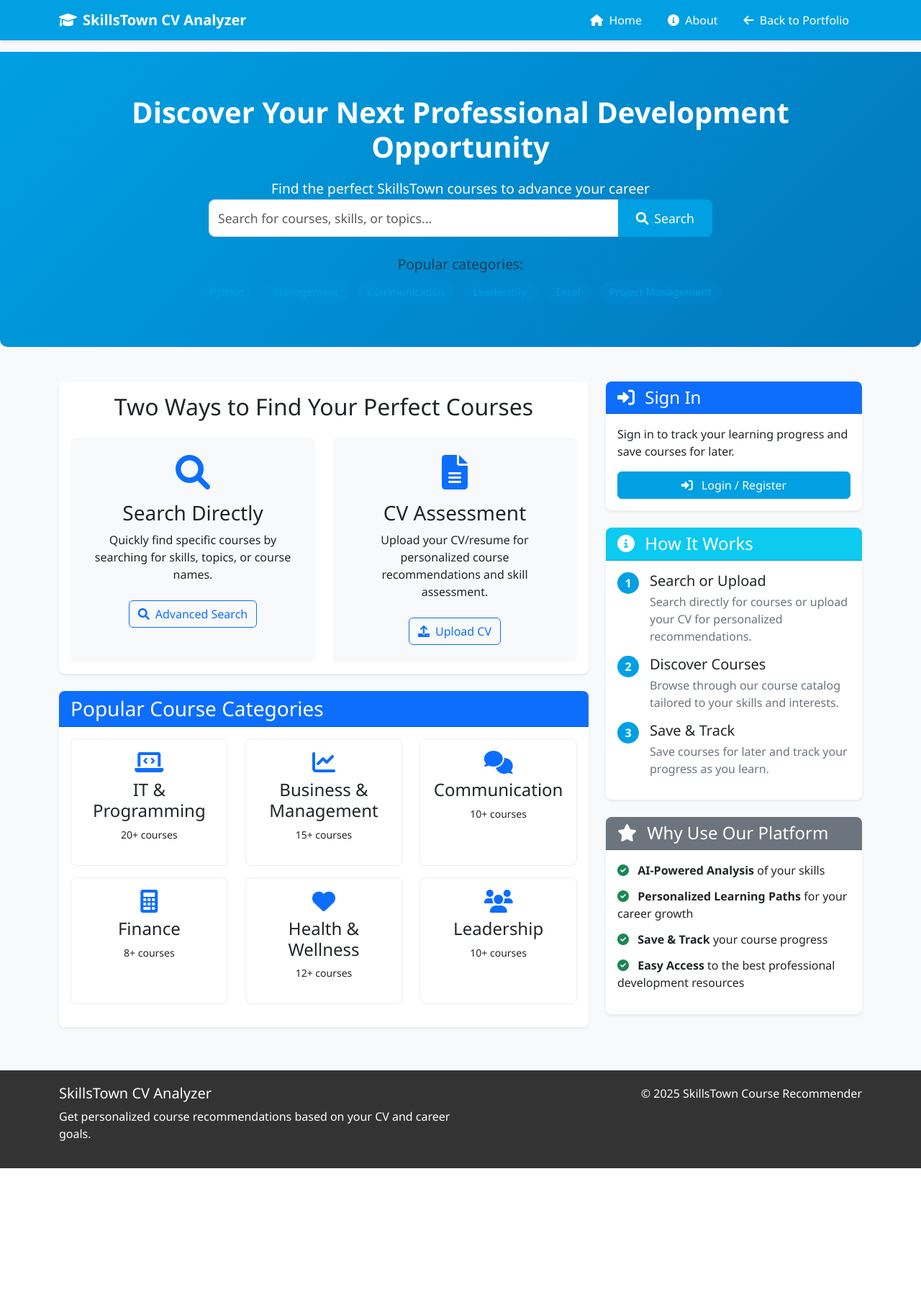
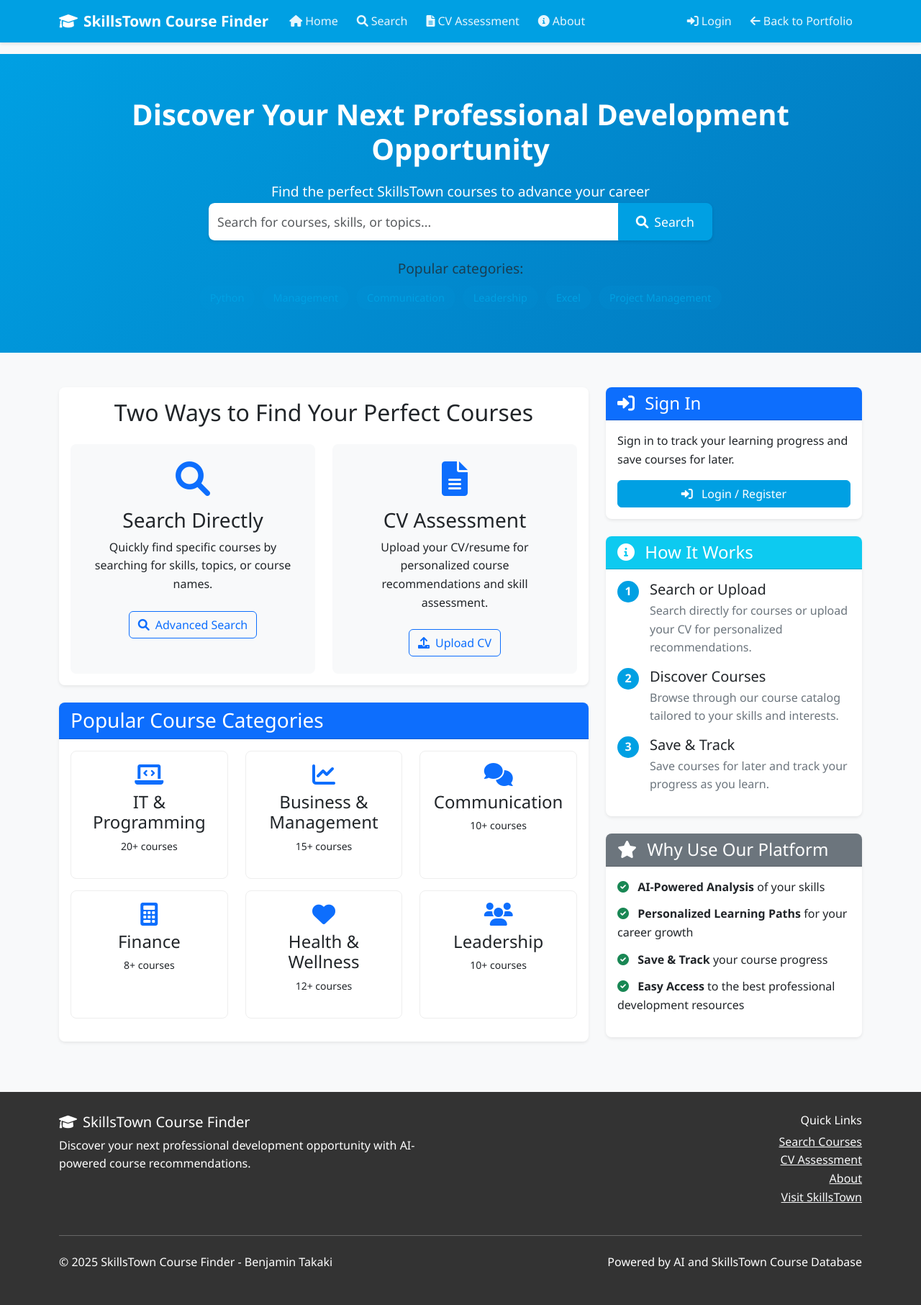
Before and after one commit to BenjaminLTakaki/AnimeWatchList, a Flask app: page / in a window 1280 px wide. Shown: the whole page at 72% size. Before the commit the page ends 1623 px from the top, so only its background shows below. Run offline with Flask 3, Linux system fonts and the light colour scheme.

Commit message:
Update base template for SkillsTown Course Finder: enhance navigation, improve styling, and update footer content

```diff
--- a/projects/skillstown/templates/base.html
+++ b/projects/skillstown/templates/base.html
@@ -3,7 +3,7 @@
 <head>
     <meta charset="UTF-8">
     <meta name="viewport" content="width=device-width, initial-scale=1.0">
-    <title>{% block title %}SkillsTown Course Recommender{% endblock %}</title>
+    <title>{% block title %}SkillsTown Course Finder{% endblock %}</title>
 
     <!-- Bootstrap CSS -->
     <link href="https://cdn.jsdelivr.net/npm/bootstrap@5.3.0-alpha1/dist/css/bootstrap.min.css" rel="stylesheet">
@@ -24,6 +24,7 @@
             font-family: 'Segoe UI', Tahoma, Geneva, Verdana, sans-serif;
             background-color: #f8f9fa;
             color: #333;
+            line-height: 1.6;
         }
 
         .navbar {
@@ -34,11 +35,23 @@
         .navbar-brand {
             font-weight: bold;
             color: white !important;
+            font-size: 1.3rem;
         }
 
         .nav-link {
+            color: rgba(255, 255, 255, 0.9) !important;
+            margin: 0 5px;
+            font-weight: 500;
+            transition: color 0.3s;
+        }
+
+        .nav-link:hover {
             color: white !important;
-            margin: 0 10px;
+        }
+
+        .nav-link.active {
+            color: white !important;
+            font-weight: 600;
         }
 
         .hero-section {
@@ -46,7 +59,6 @@
             color: white;
             padding: 60px 0;
             margin-bottom: 30px;
-            border-radius: 0 0 10px 10px;
         }
 
         .hero-section h1 {
@@ -64,13 +76,14 @@
         .card {
             border: none;
             box-shadow: 0 4px 6px rgba(0, 0, 0, 0.1);
-            transition: transform 0.3s;
+            transition: transform 0.3s, box-shadow 0.3s;
             margin-bottom: 20px;
             border-radius: 8px;
         }
 
         .card:hover {
             transform: translateY(-5px);
+            box-shadow: 0 8px 15px rgba(0, 0, 0, 0.15);
         }
 
         .card-header {
@@ -83,6 +96,7 @@
         .btn-primary {
             background-color: var(--skillstown-blue);
             border-color: var(--skillstown-blue);
+            font-weight: 500;
         }
 
         .btn-primary:hover {
@@ -98,63 +112,76 @@
         .footer {
             background-color: #333;
             color: white;
-            padding: 20px 0;
-            margin-top: 40px;
-        }
-
-        .upload-area {
-            border: 2px dashed var(--skillstown-blue);
-            border-radius: 10px;
-            padding: 40px 20px;
-            text-align: center;
-            background-color: white;
-            cursor: pointer;
-            transition: background-color 0.3s;
-        }
-
-        .upload-area:hover {
-            background-color: var(--light-blue);
-        }
-
-        .upload-icon {
-            font-size: 4rem;
-            color: var(--skillstown-blue);
-            margin-bottom: 15px;
-        }
-
-        .skills-badge {
-            background-color: var(--light-blue);
-            color: var(--dark-blue);
-            border: 1px solid var(--skillstown-blue);
-            border-radius: 20px;
-            padding: 5px 12px;
-            margin: 5px;
-            display: inline-block;
-            font-size: 0.9rem;
-        }
-
-        .matching-skill {
-            background-color: #e8f5e9;
-            color: #2e7d32;
-            border: 1px solid #81c784;
-        }
-
-        .course-card {
-            border-left: 4px solid var(--skillstown-blue);
-        }
-
-        .category-badge {
-            background-color: var(--dark-blue);
-            color: white;
-            padding: 3px 10px;
-            border-radius: 12px;
-            font-size: 0.8rem;
-            display: inline-block;
-            margin-bottom: 10px;
+            padding: 30px 0;
+            margin-top: 50px;
         }
 
         .alert {
             border-radius: 8px;
+        }
+
+        .badge {
+            font-size: 0.75rem;
+        }
+
+        .input-group {
+            box-shadow: 0 2px 4px rgba(0, 0, 0, 0.1);
+            border-radius: 8px;
+            overflow: hidden;
+        }
+
+        .form-control {
+            border: none;
+            box-shadow: none;
+        }
+
+        .form-control:focus {
+            border-color: var(--skillstown-blue);
+            box-shadow: 0 0 0 0.2rem rgba(0, 160, 227, 0.25);
+        }
+
+        .notification-badge {
+            position: absolute;
+            top: -5px;
+            right: -5px;
+            background-color: #dc3545;
+            color: white;
+            border-radius: 50%;
+            width: 20px;
+            height: 20px;
+            font-size: 0.75rem;
+            display: flex;
+            align-items: center;
+            justify-content: center;
+        }
+
+        .user-menu {
+            position: relative;
+        }
+
+        .user-avatar {
+            width: 32px;
+            height: 32px;
+            border-radius: 50%;
+            background-color: rgba(255, 255, 255, 0.2);
+            display: flex;
+            align-items: center;
+            justify-content: center;
+            margin-right: 8px;
+        }
+
+        @media (max-width: 768px) {
+            .hero-section h1 {
+                font-size: 2rem;
+            }
+
+            .hero-section p {
+                font-size: 1rem;
+            }
+
+            .navbar-nav {
+                text-align: center;
+            }
         }
     </style>
 
@@ -165,21 +192,72 @@
     <nav class="navbar navbar-expand-lg navbar-dark">
         <div class="container">
             <a class="navbar-brand" href="{{ get_url_for('index') }}">
-                <i class="fas fa-graduation-cap me-2"></i>SkillsTown CV Analyzer
+                <i class="fas fa-graduation-cap me-2"></i>SkillsTown Course Finder
             </a>
             <button class="navbar-toggler" type="button" data-bs-toggle="collapse" data-bs-target="#navbarNav">
                 <span class="navbar-toggler-icon"></span>
             </button>
             <div class="collapse navbar-collapse" id="navbarNav">
-                <ul class="navbar-nav ms-auto">
+                <ul class="navbar-nav me-auto">
                     <li class="nav-item">
-                        <a class="nav-link" href="{{ get_url_for('index') }}"><i class="fas fa-home me-1"></i> Home</a>
+                        <a class="nav-link" href="{{ get_url_for('index') }}">
+                            <i class="fas fa-home me-1"></i>Home
+                        </a>
                     </li>
                     <li class="nav-item">
-                        <a class="nav-link" href="{{ get_url_for('about') }}"><i class="fas fa-info-circle me-1"></i> About</a>
+                        <a class="nav-link" href="{{ get_url_for('search') }}">
+                            <i class="fas fa-search me-1"></i>Search
+                        </a>
                     </li>
                     <li class="nav-item">
-                        <a class="nav-link" href="/"><i class="fas fa-arrow-left me-1"></i> Back to Portfolio</a>
+                        <a class="nav-link" href="{{ get_url_for('assessment') }}">
+                            <i class="fas fa-file-alt me-1"></i>CV Assessment
+                        </a>
+                    </li>
+                    <li class="nav-item">
+                        <a class="nav-link" href="{{ get_url_for('about') }}">
+                            <i class="fas fa-info-circle me-1"></i>About
+                        </a>
+                    </li>
+                </ul>
+                <ul class="navbar-nav">
+                    {% if current_user.is_authenticated %}
+                        <li class="nav-item dropdown user-menu">
+                            <a class="nav-link dropdown-toggle d-flex align-items-center" href="#" role="button" data-bs-toggle="dropdown" aria-expanded="false">
+                                <div class="user-avatar">
+                                    <i class="fas fa-user"></i>
+                                </div>
+                                {{ current_user.username }}
+                            </a>
+                            <ul class="dropdown-menu dropdown-menu-end">
+                                <li>
+                                    <a class="dropdown-item" href="{{ get_url_for('saved_courses') }}">
+                                        <i class="fas fa-bookmark me-2"></i>
+                                        Saved Courses
+                                        {% if saved_courses_count and saved_courses_count > 0 %}
+                                            <span class="badge bg-primary ms-2">{{ saved_courses_count }}</span>
+                                        {% endif %}
+                                    </a>
+                                </li>
+                                <li><hr class="dropdown-divider"></li>
+                                <li>
+                                    <a class="dropdown-item" href="/animewatchlist/logout">
+                                        <i class="fas fa-sign-out-alt me-2"></i>Logout
+                                    </a>
+                                </li>
+                            </ul>
+                        </li>
+                    {% else %}
+                        <li class="nav-item">
+                            <a class="nav-link" href="/animewatchlist/login">
+                                <i class="fas fa-sign-in-alt me-1"></i>Login
+                            </a>
+                        </li>
+                    {% endif %}
+                    <li class="nav-item">
+                        <a class="nav-link" href="/">
+                            <i class="fas fa-arrow-left me-1"></i>Back to Portfolio
+                        </a>
                     </li>
                 </ul>
             </div>
@@ -191,7 +269,16 @@
         {% with messages = get_flashed_messages(with_categories=true) %}
             {% if messages %}
                 {% for category, message in messages %}
-                    <div class="alert alert-{{ category if category != '_' else 'info' }} alert-dismissible fade show">
+                    <div class="alert alert-{{ 'danger' if category == 'error' else category }} alert-dismissible fade show">
+                        {% if category == 'success' %}
+                            <i class="fas fa-check-circle me-2"></i>
+                        {% elif category == 'error' or category == 'danger' %}
+                            <i class="fas fa-exclamation-circle me-2"></i>
+                        {% elif category == 'warning' %}
+                            <i class="fas fa-exclamation-triangle me-2"></i>
+                        {% else %}
+                            <i class="fas fa-info-circle me-2"></i>
+                        {% endif %}
                         {{ message }}
                         <button type="button" class="btn-close" data-bs-dismiss="alert"></button>
                     </div>
@@ -208,11 +295,26 @@
         <div class="container">
             <div class="row">
                 <div class="col-md-6">
-                    <h5>SkillsTown CV Analyzer</h5>
-                    <p>Get personalized course recommendations based on your CV and career goals.</p>
+                    <h5><i class="fas fa-graduation-cap me-2"></i>SkillsTown Course Finder</h5>
+                    <p>Discover your next professional development opportunity with AI-powered course recommendations.</p>
                 </div>
                 <div class="col-md-6 text-md-end">
-                    <p>&copy; 2025 SkillsTown Course Recommender</p>
+                    <h6>Quick Links</h6>
+                    <ul class="list-unstyled">
+                        <li><a href="{{ get_url_for('search') }}" class="text-light">Search Courses</a></li>
+                        <li><a href="{{ get_url_for('assessment') }}" class="text-light">CV Assessment</a></li>
+                        <li><a href="{{ get_url_for('about') }}" class="text-light">About</a></li>
+                        <li><a href="https://www.skillstown.nl" target="_blank" class="text-light">Visit SkillsTown</a></li>
+                    </ul>
+                </div>
+            </div>
+            <hr class="my-4">
+            <div class="row">
+                <div class="col-md-6">
+                    <p>&copy; 2025 SkillsTown Course Finder - Benjamin Takaki</p>
+                </div>
+                <div class="col-md-6 text-md-end">
+                    <p>Powered by AI and SkillsTown Course Database</p>
                 </div>
             </div>
         </div>
--- a/requirements.txt
+++ b/requirements.txt
@@ -16,3 +16,4 @@
 spotipy==2.23.0
 matplotlib==3.8.0
 pillow==10.1.0
+google-generativeai==0.3.2
```
